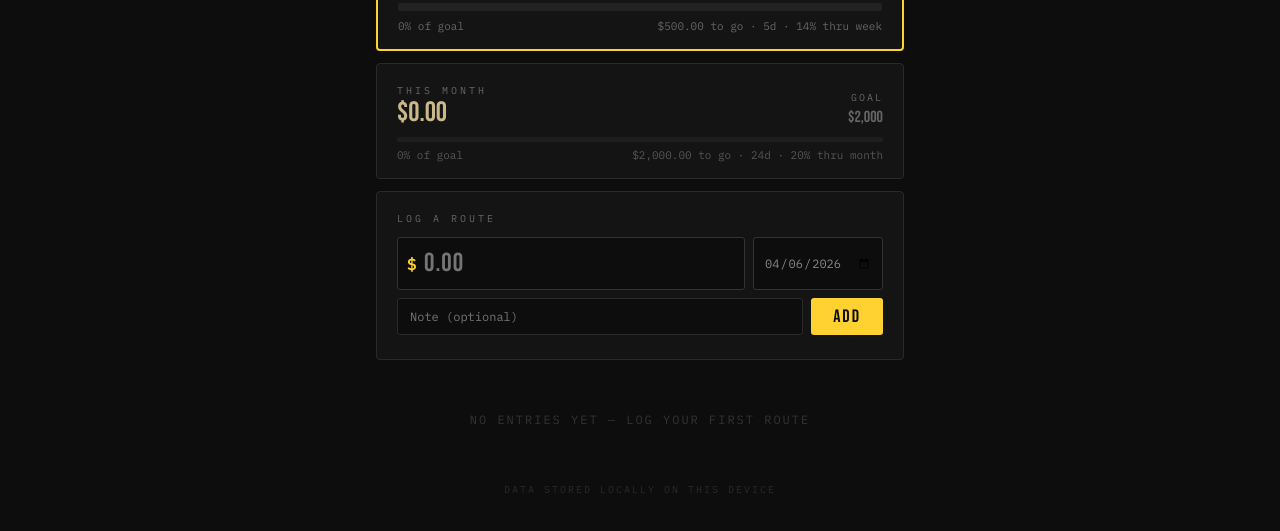
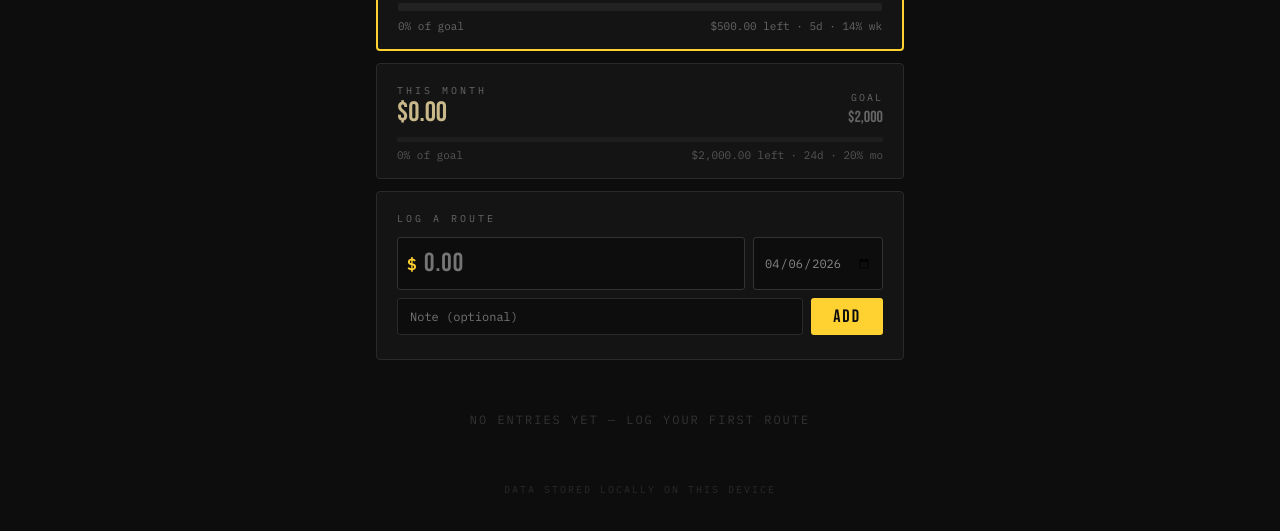
Before and after one commit to robscode96/Budget-track, a plain HTML site: page index.html in a window 1280 px wide. Shown: the part 183-714 px from the top of the page. Drawn offline with Linux system fonts and the light colour scheme.

Commit message:
Update index.html

```diff
--- a/index.html
+++ b/index.html
@@ -68,7 +68,7 @@ input[type=number] { -moz-appearance: textfield; }
 .bar-track-sm { background: #1e1e1e; border-radius: 2px; overflow: hidden; height: 5px; margin-bottom: 6px; }
 .bar-fill { height: 100%; border-radius: 2px; transition: width 0.7s cubic-bezier(.4,0,.2,1); }
 
-.card-footer { display: flex; justify-content: space-between; font-size: 11px; color: #666; }
+.card-footer { display: flex; justify-content: space-between; font-size: 11px; color: #666; white-space: nowrap; gap: 8px; }
 .goal-met { color: #4cff91; letter-spacing: 1px; }
 
 .log-label { font-size: 10px; color: #666; letter-spacing: 3px; text-transform: uppercase; margin-bottom: 12px; }
@@ -253,7 +253,7 @@ input[type=number] { -moz-appearance: textfield; }
     } else {
       const dl = 6 - today.getDay();
       const weekElapsedPct = Math.round((today.getDay() / 7) * 100);
-      ws.textContent = fmt(WEEKLY_GOAL-weekTotal)+' to go · '+dl+'d · '+weekElapsedPct+'% thru week';
+      ws.textContent = fmt(WEEKLY_GOAL-weekTotal)+' left · '+dl+'d · '+weekElapsedPct+'% wk';
     }
 
     document.getElementById('month-total').textContent = fmt(monthTotal);
@@ -267,7 +267,7 @@ input[type=number] { -moz-appearance: textfield; }
     } else {
       const dim = new Date(today.getFullYear(), today.getMonth()+1, 0).getDate();
       const monthElapsedPct = Math.round((today.getDate() / dim) * 100);
-      ms.textContent = fmt(MONTHLY_GOAL-monthTotal)+' to go · '+(dim-today.getDate())+'d · '+monthElapsedPct+'% thru month';
+      ms.textContent = fmt(MONTHLY_GOAL-monthTotal)+' left · '+(dim-today.getDate())+'d · '+monthElapsedPct+'% mo';
     }
 
     const recent = data.entries.slice(0,20);
```
